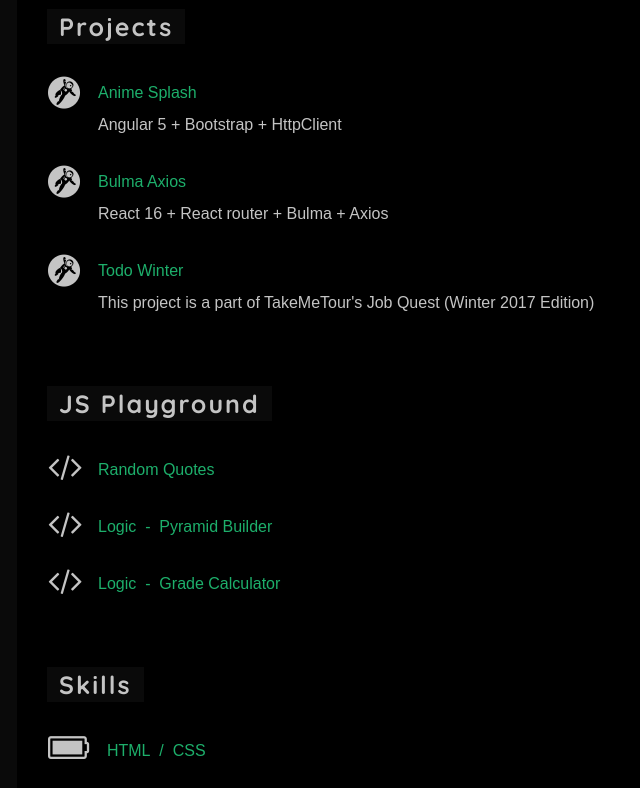
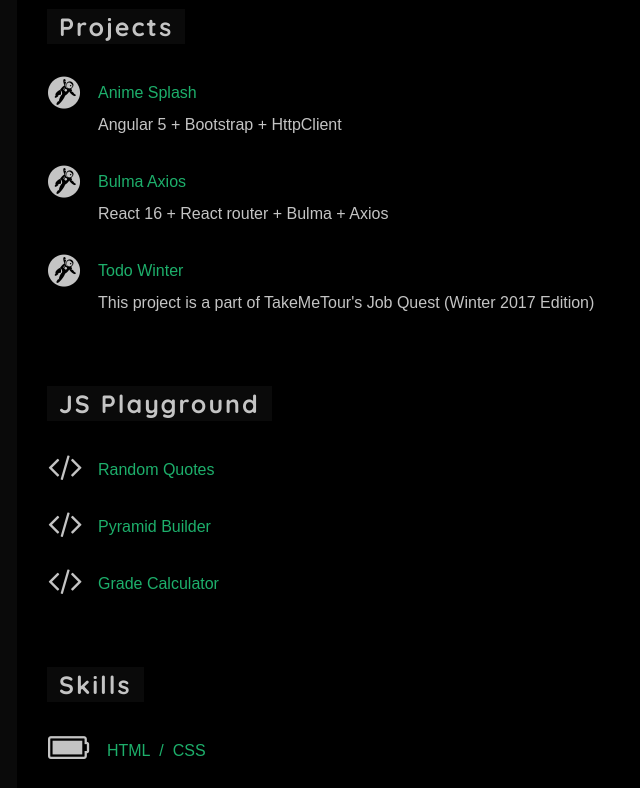
Before and after one commit to Nattasak/my-resume, a React (Create React App) app: page / in a window 1280 px wide. Shown: the part 434-1222 px from the top of the page, without its empty margins (243-883 px from the left). Built offline with nearby package versions, Linux system fonts and the light colour scheme.

Commit message:
refactoring JS-Playground component

```diff
--- a/src/Components/JSPlayground.js
+++ b/src/Components/JSPlayground.js
@@ -1,5 +1,13 @@
 import React, { Component } from 'react'
 import '../Styles/JSPlayground.css'
+
+const Code = ({ title, filename }) => (
+  <li className="jsplayground-item">
+    <i className="fa fa-code fa-2x" aria-hidden="true"></i>
+    <a href={`https://cdn.rawgit.com/Nattasak/my-resume/gh-pages/assets/js-playground/${filename}`}
+    target="_blank" rel="noopener noreferrer">{title}</a>
+  </li>
+)
 
 class JSPlayground extends Component {
   render() {
@@ -10,24 +18,9 @@ class JSPlayground extends Component {
           <div className="flex-container">
             <div className="flex-item">
               <ul className="jsplayground-items">
-                <li className="jsplayground-item">
-                <i className="fa fa-code fa-2x" aria-hidden="true"></i>
-                  <a href="https://cdn.rawgit.com/Nattasak/my-resume/gh-pages/assets/js-playground/Random-Quotes.html" target="_blank" rel="noopener noreferrer">Random Quotes</a>
-                  {/* <span className="separate">   |   </span>
-                  <a className="not-active" href="" target="_blank" rel="noopener noreferrer">Source code</a> */}
-                </li>
-                <li className="jsplayground-item">
-                <i className="fa fa-code fa-2x" aria-hidden="true"></i>
-                  <a href="https://cdn.rawgit.com/Nattasak/my-resume/gh-pages/assets/js-playground/logic/Pyramid-Builder.html" target="_blank" rel="noopener noreferrer">Logic{'  -  '}Pyramid Builder</a>
-                  {/* <span className="separate">   |   </span>
-                  <a className="not-active" href="" target="_blank" rel="noopener noreferrer">Source code</a> */}
-                </li>
-                <li className="jsplayground-item">
-                <i className="fa fa-code fa-2x" aria-hidden="true"></i>
-                  <a href="https://cdn.rawgit.com/Nattasak/my-resume/gh-pages/assets/js-playground/logic/Grade-Calculator.html" target="_blank" rel="noopener noreferrer">Logic{'  -  '}Grade Calculator</a>
-                  {/* <span className="separate">   |   </span>
-                  <a className="not-active" href="" target="_blank" rel="noopener noreferrer">Source code</a> */}
-                </li>
+                <Code title='Random Quotes' filename='Random-Quotes.html' />
+                <Code title='Pyramid Builder' filename='Pyramid-Builder.html' />
+                <Code title='Grade Calculator' filename='Grade-Calculator.html' />
               </ul>
             </div>
           </div>
```
Also changed, not shown: public/assets/js-playground/Grade-Calculator.html (renamed from public/assets/js-playground/logic/Grade-Calculator.html), public/assets/js-playground/Pyramid-Builder.html (renamed from public/assets/js-playground/logic/Pyramid-Builder.html).
